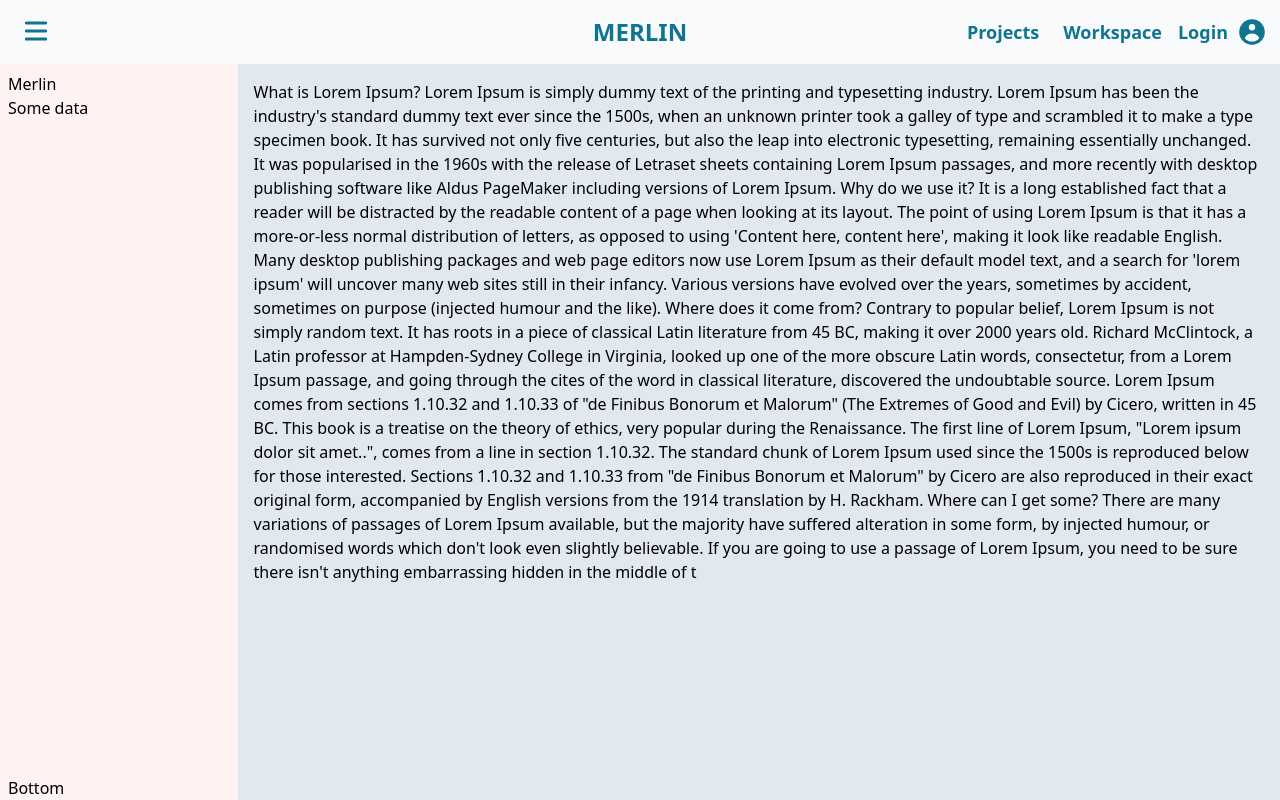
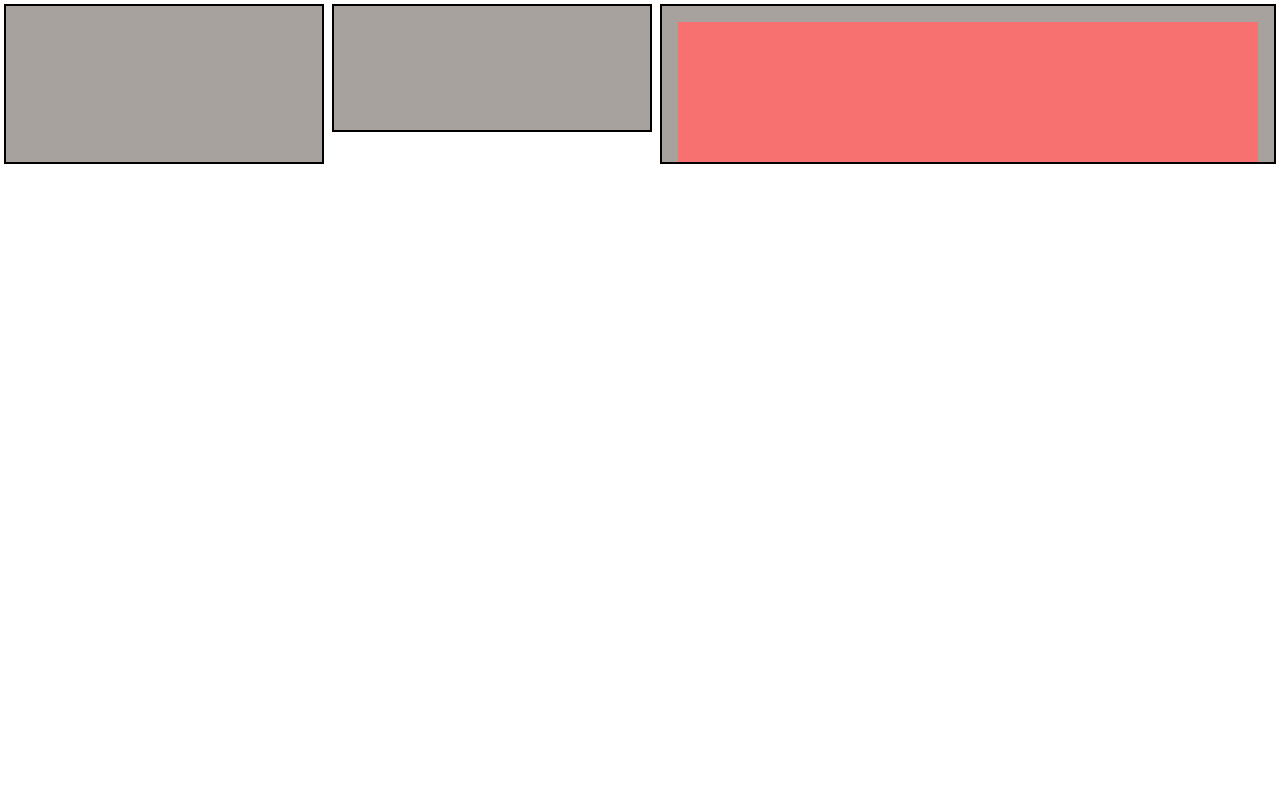
Before and after one commit to christopherSofusNielsen/tailwind-course, a React (Create React App) app: page / in a window 1280 px wide. Built offline with nearby package versions, Linux system fonts and the light colour scheme.

Commit message:
flex-box tutorial

```diff
--- a/src/App.tsx
+++ b/src/App.tsx
@@ -1,11 +1,13 @@
 // import { Intro } from "./components/Intro";
-import { Header } from "./components/NavSideBar/Header";
-import { Page } from "./components/NavSideBar/Page";
+// import { Header } from "./components/NavSideBar/Header";
+import { FlexBox } from "./components/flexbox/FlexBox";
+// import { Page } from "./components/NavSideBar/Page";
 
 const App = () => {
   // return <Intro />;
   // return <Header />;
-  return <Page />;
+  // return <Page />;
+  return <FlexBox />;
 };
 
 export default App;
--- /dev/null
+++ b/src/components/flexbox/FlexBox.tsx
@@ -0,0 +1,11 @@
+export const FlexBox = () => {
+  return (
+    <div className="flex flex-row h-screen ">
+      <div className="h-40 m-1 border-2 border-black w-80 bg-stone-400 shrink-0"></div>
+      <div className="h-32 m-1 border-2 border-black w-80 bg-stone-400"></div>
+      <div className="h-40 p-4 m-1 overflow-auto border-2 border-black w-80 bg-stone-400 grow">
+        <div className="h-[500px] bg-red-400"></div>
+      </div>
+    </div>
+  );
+};
```
